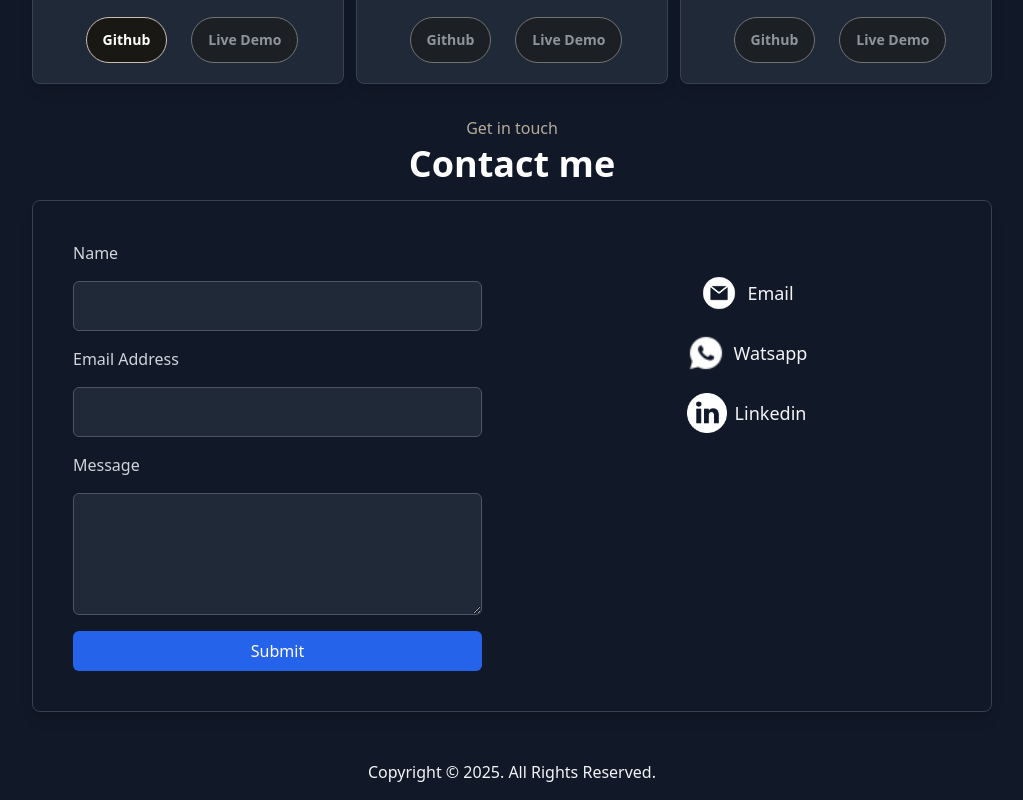
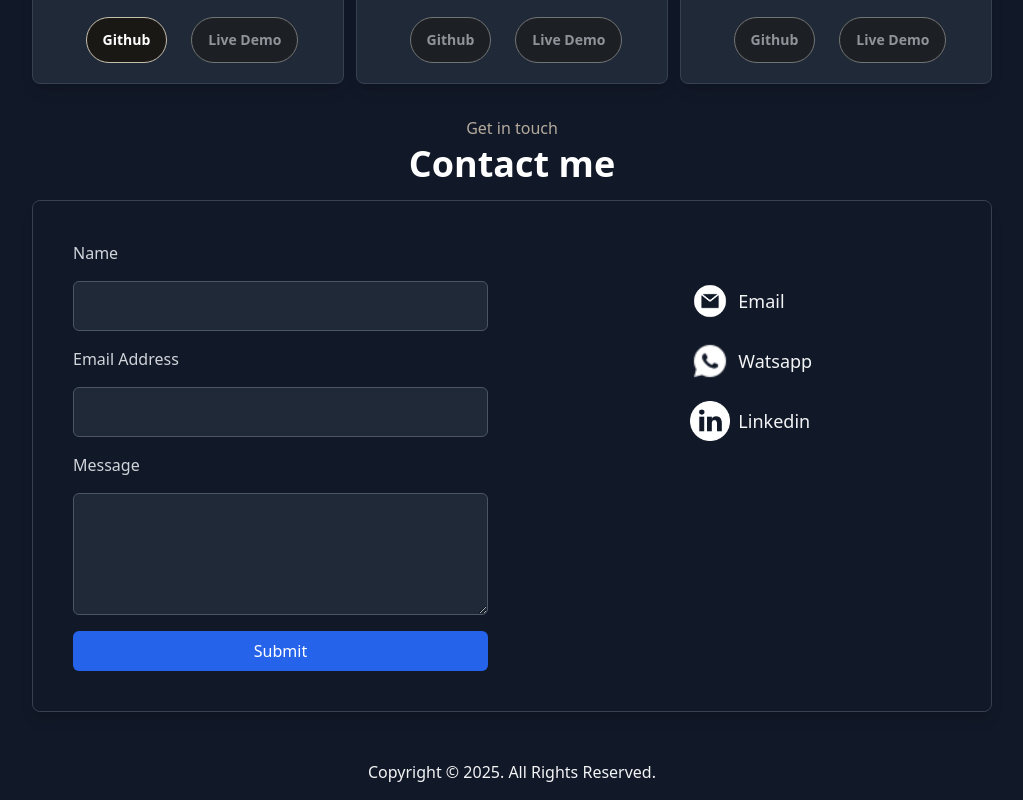
Before and after one commit to Remi1155/tanjonilaina, a React (Vite) app: page / in a window 1280 px wide. Shown: the part 2106-2906 px from the top of the page, without its empty margins (128-1151 px from the left). Built offline with nearby package versions, Linux system fonts and the light colour scheme.

Commit message:
form modification 4

```diff
--- a/src/components/ContactForm.tsx
+++ b/src/components/ContactForm.tsx
@@ -13,10 +13,6 @@ export function ContactForm() {
     }
   }, [state.succeeded, messageShown]);
 
-
-  // if (state.succeeded) {
-  //   toast.success("Message sent successfully")
-  // }
 
   // Réinitialiser les champs après la soumission
   useEffect(() => {
--- a/src/components/ContactSection.tsx
+++ b/src/components/ContactSection.tsx
@@ -36,7 +36,7 @@ const ContactSection: React.FC = () => {
         <TitleSection lowerText="Contact me" upperText="Get in touch" />
         <div className="flex flex-col lg:flex-row justify-between w-full gap-3 p-4 my-4 bg-gray-100 border border-gray-300 rounded-lg shadow-lg dark:bg-gray-900 dark:border-gray-700">
           <ContactForm />
-          <div className="flex justify-around lg:flex-col lg:justify-start px-6 lg:py-14 lg:gap-5 lg:w-1/2">
+          <div className="flex justify-around lg:flex-col lg:justify-start lg:items-start px-6 lg:py-16 lg:gap-5 lg:w-1/3">
             {socialNetworks.map((socialNetwork, index) => (
               <SocialNetwork
                 key={index}
```
